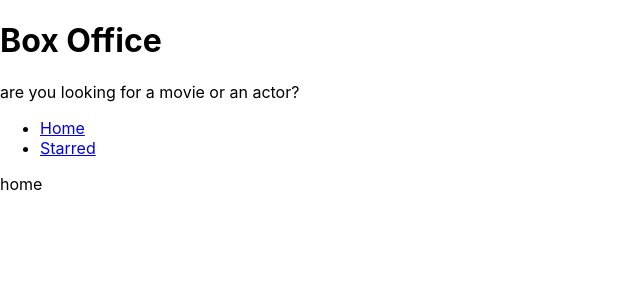
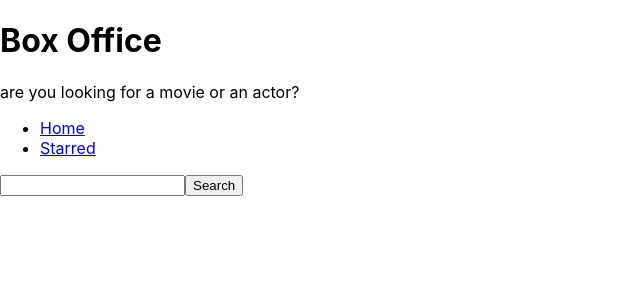
Before and after one commit to ashishkumarko1904/box-office, a React (Create React App) app: page / in a window 1280 px wide. Shown: the top 300 px of the page, without its empty margins (0-640 px from the left). Built offline with nearby package versions, Linux system fonts and the light colour scheme.

Commit message:
added search,and search for data on btn click

```diff
--- a/src/pages/Home.jsx
+++ b/src/pages/Home.jsx
@@ -1,7 +1,20 @@
-
+import { useState } from "react";
 const Home = ()=>{
+    const [searchStr, setsearchStr] = useState('');
+    const onSearchInputChange = (ev)=>{
+        setsearchStr(ev.target.value);
+    }
+    const onSearch = async(ev)=>{
+        ev.preventDefault();
+        const response = await fetch(`https://api.tvmaze.com/search/shows?q=${searchStr}`);
+        const body = await response.json();
+        console.log(body);
+    }
     return <div>
-        home
+        <form action="" onSubmit={onSearch}>
+        <input type="text" value={searchStr} onChange={onSearchInputChange} />
+        <button type="submit">Search</button>
+        </form>
     </div>
 }
 export default Home;
```
